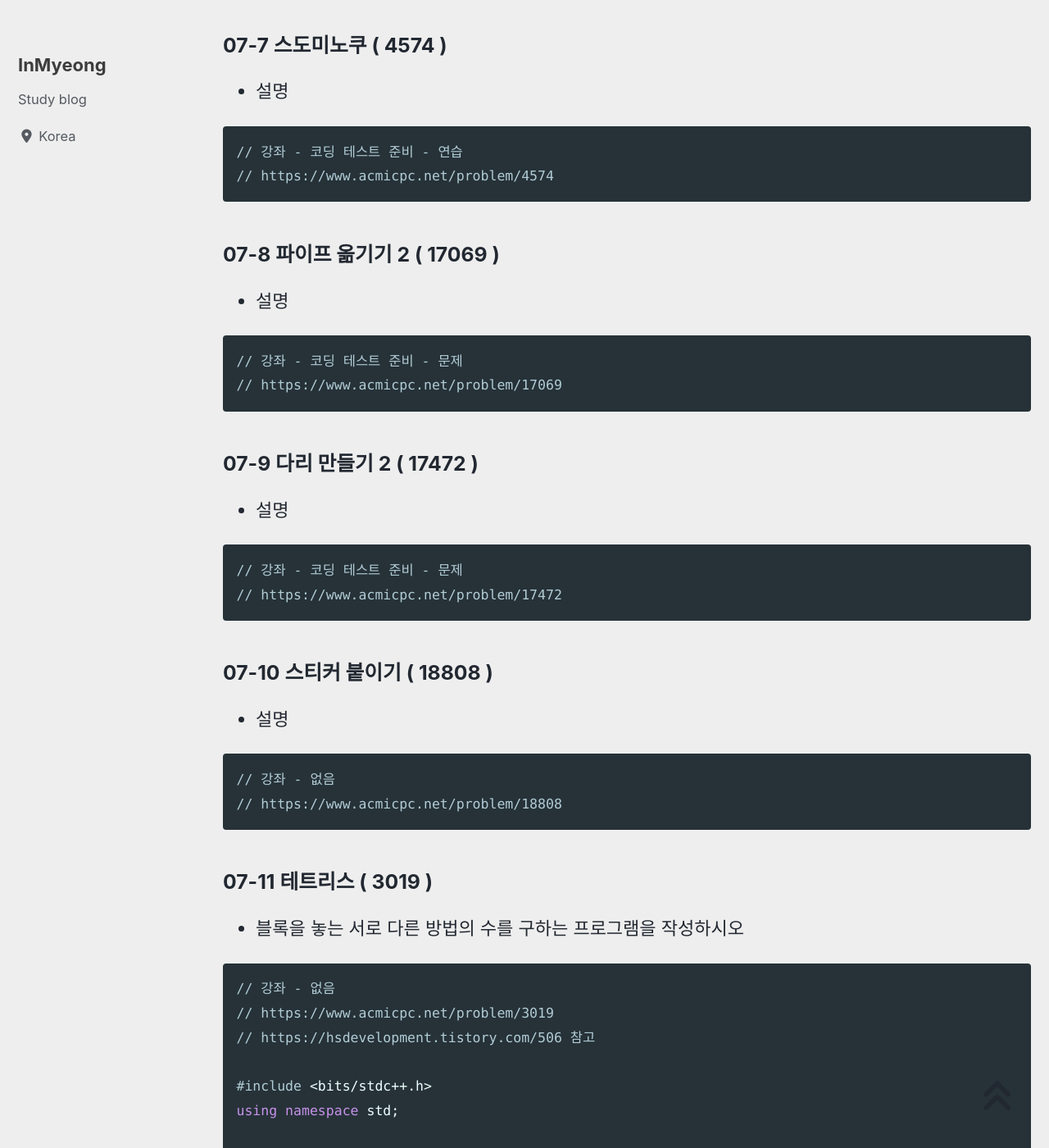
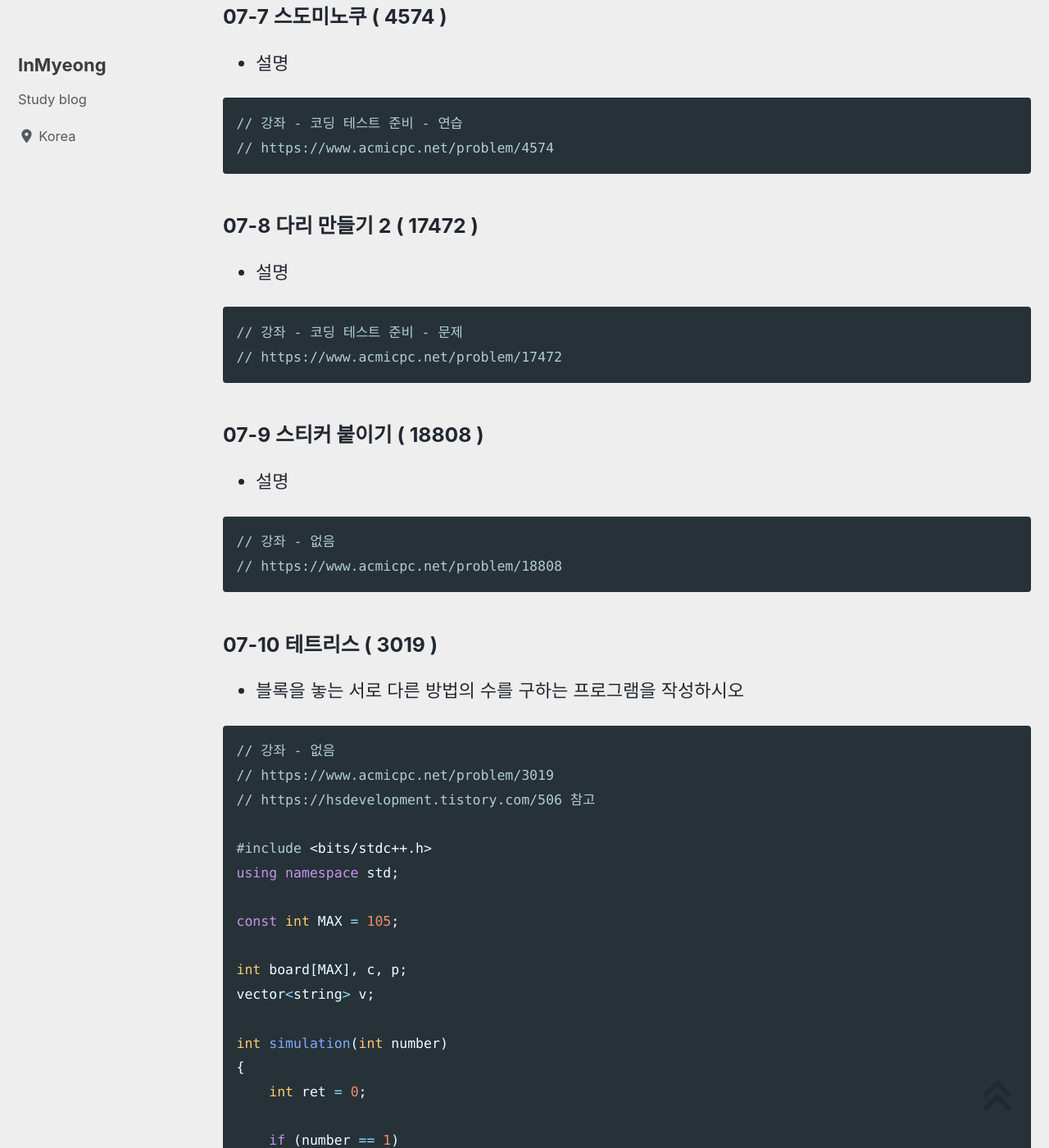
Before and after one commit to devMyeong/devMyeong.github.io, a Jekyll site: the page built from _posts/codingTest/2023-04-30-나만의문제집.md, in a window 1280 px wide and 1400 px high, scrolled down 31065 px. Shown: the whole window at 82% size. Built offline with Jekyll 4.4.1, drawn with Linux system fonts in a browser that asks for light colours; cached includes are drawn as plain includes; nearby versions of some CDN libraries; some web fonts are replaced; comment, search, counter and statistics services are not loaded; some of the changed text lies outside the part shown.

Commit message:
Chore : 수정

````diff
--- a/_posts/codingTest/2023-04-30-나만의문제집.md
+++ b/_posts/codingTest/2023-04-30-나만의문제집.md
@@ -927,15 +927,7 @@ int main()
 // https://www.acmicpc.net/problem/4574
 ```
 
-### 07-8 파이프 옮기기 2 ( 17069 )
-- 설명
-
-```cpp
-// 강좌 - 코딩 테스트 준비 - 문제
-// https://www.acmicpc.net/problem/17069
-```
-
-### 07-9 다리 만들기 2 ( 17472 )
+### 07-8 다리 만들기 2 ( 17472 )
 - 설명
 
 ```cpp
@@ -951,7 +943,7 @@ int main()
 // https://www.acmicpc.net/problem/18808
 ```
 
-### 07-11 테트리스 ( 3019 )
+### 07-10 테트리스 ( 3019 )
 - 블록을 놓는 서로 다른 방법의 수를 구하는 프로그램을 작성하시오
 
 ```cpp
````
Also changed, not shown: other parts of _posts/codingTest/2023-04-30-나만의문제집.md (+1 -1 lines).
